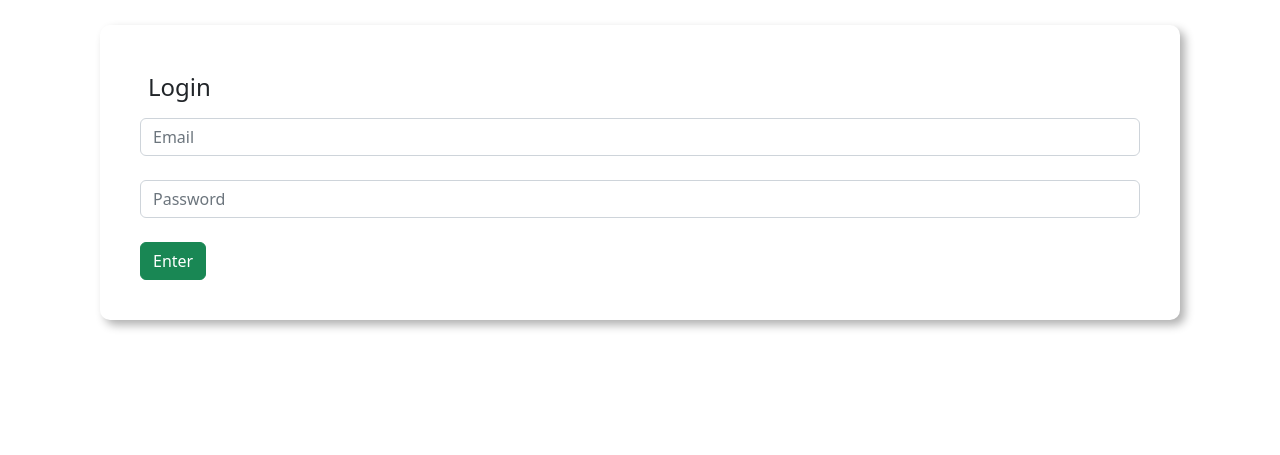
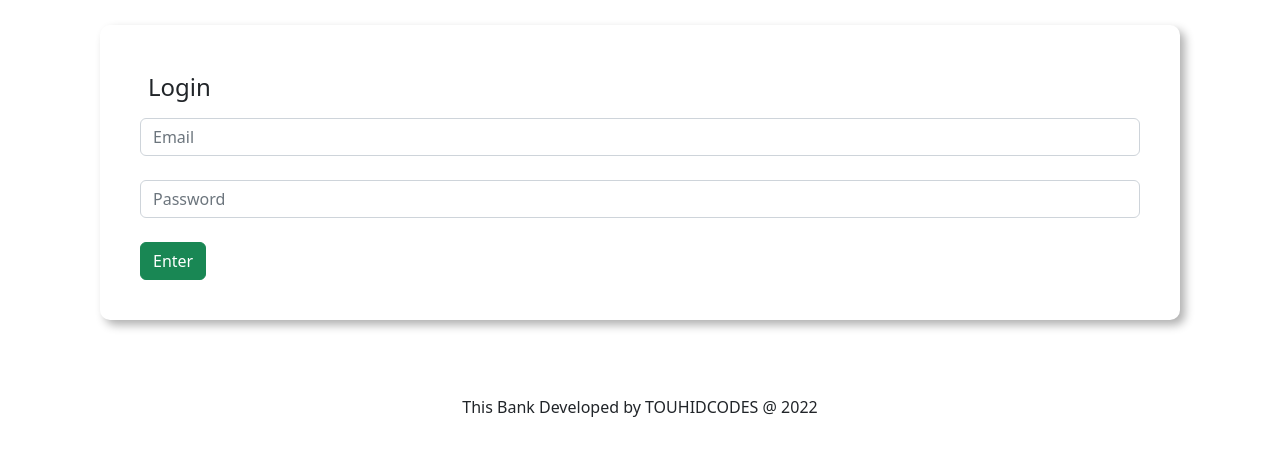
Before and after one commit to touhidcodes/pioneer-bank, a plain HTML site: page index.html in a window 1280 px wide. Shown: the part 173-628 px from the top of the page. Drawn offline with nearby package versions, Linux system fonts and the light colour scheme.

Commit message:
bank complete

```diff
--- a/index.html
+++ b/index.html
@@ -98,6 +98,7 @@
 
       document.getElementById("withdrawAmount").value = "";
     })
+
      // Functions
     function inputAmount (id){
      const amount = document.getElementById(id).value;
@@ -113,4 +114,7 @@
     }
     </script>
   </body>
+  <footer>
+    <p class="text-center">This Bank Developed by TOUHIDCODES @ 2022</p>
+  </footer>
 </html>
--- a/style.css
+++ b/style.css
@@ -25,3 +25,6 @@ body {
 .balance {
   background-color: orange;
 }
+footer {
+  margin-top: 75px;
+}
```
